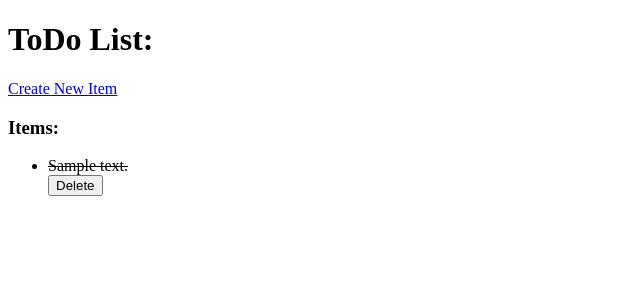
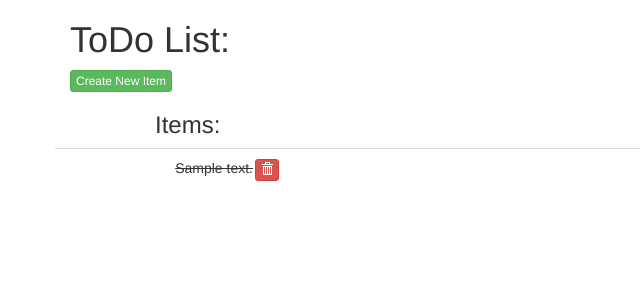
Before and after one commit to mrcarmody/very-simple-todo-list, a CodeIgniter app: template application/views/list.php in a window 1280 px wide. Shown: the top 300 px of the page, without its empty margins (0-640 px from the left). Run offline with CodeIgniter, Linux system fonts and the light colour scheme; the template is opened without the code that fills it: most values are stand-ins (such as "Sample title", 1, 10 or a date in 2020); some libraries are stand-ins or nearby versions.

Commit message:
updates UI styling

```diff
--- a/application/views/list.php
+++ b/application/views/list.php
@@ -3,38 +3,57 @@
 <head>
 	<meta charset="utf-8">
 	<title>ToDo List</title>
+	<link href="//netdna.bootstrapcdn.com/bootstrap/3.0.3/css/bootstrap.min.css" rel="stylesheet">
 </head>
 <body>
 
-<div id="container">
+<div id="container" class="container">
+	<div class="row">
+		<div class="col-xs-12">
 			<h1>ToDo List:</h1>
 
-	<a href="home/create">Create New Item</a>
-
-	<div id="body">
+			<a href="home/create"><button type="submit" class="btn btn-success btn-xs">Create New Item</button></a>
+		</div>
+	</div>
+	<div id="body" class="row">
+		<div class="row">
+			<div class="col-xs-11 col-xs-offset-1">
 				<h3>Items:</h3>
-		<ul>
+			</div>
+		</div>
+		<table class="table">
 				<?php foreach ($todos as $key => $todo):?>
-				<li><?php if ($todo->dateCompleted):?>
+			<tr><td>
+				<div class="col-xs-11 col-xs-offset-1">
+					<div class="pull-left" style="padding:1px;">
+					<?php if ($todo->dateCompleted):?>
 							<del><?php echo $todo->text;?></del>
 					<?php else:?>
+							<form action="home/complete" method="post">
+									<input type="hidden" id="todo_id" name="todo_id" value="<?php echo $todo->id;?>" />
+									<button type="submit" class="btn btn-success btn-xs" title="Complete"><span class="glyphicon glyphicon-ok"></span></button>
+							</form>
+					</div>
+					<div class="pull-left" style="padding:2px;">
 							<?php echo $todo->text;?>
+					</div>
+					<div class="pull-left" style="padding:1px;">
 							<form action="home/edit" method="get">
 									<input type="hidden" id="todo_id" name="todo_id" value="<?php echo $todo->id;?>" />
-	    						<button type="submit">Edit</button>
-						</form>
-						<form action="home/complete" method="post">
-								<input type="hidden" id="todo_id" name="todo_id" value="<?php echo $todo->id;?>" />
-	    						<button type="submit">Complete</button>
+									<button type="submit" class="btn btn-info btn-xs" title="Edit"><span class="glyphicon glyphicon-pencil"></span></button>
 							</form>
 					<?php endif;?>
+					</div>
+					<div class="pull-left" style="padding:1px;">
 						<form action="home/delete" method="post">
 								<input type="hidden" id="todo_id" name="todo_id" value="<?php echo $todo->id;?>" />
-    						<button type="submit">Delete</button>
+	    						<button type="submit" class="btn btn-danger btn-xs"  title="Delete permanently"><span class="glyphicon glyphicon-trash"></span></button>
 						</form>
-				</li>
+					</div>
+				</div>
+			</td></tr>
 				<?php endforeach;?>
-		</ul>
+		</table>
 	</div>
 
 </div>
```
Also changed, not shown: application/views/create.php (+14 -12 lines), application/views/update.php (+10 -9 lines). Lines whose indentation alone changed are shown as unchanged.
